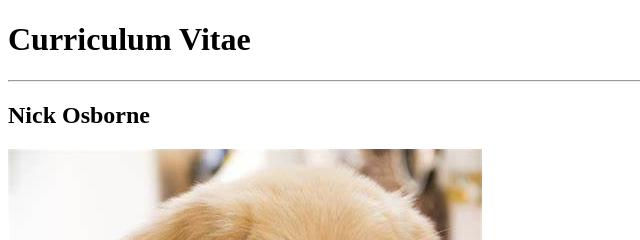
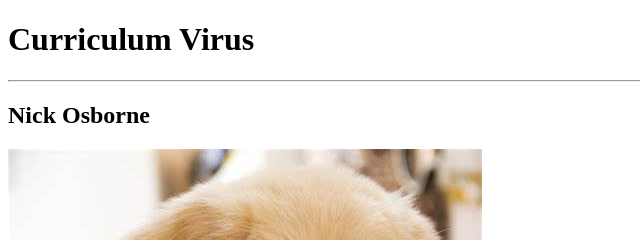
Before and after one commit to wmnick1405/html-portfolio, a plain HTML site: page index.html in a window 1280 px wide. Shown: the top 240 px of the page, 0-640 px from the left. Drawn offline with Linux system fonts and the light colour scheme.

Commit message:
Update index.html with word

```diff
--- a/index.html
+++ b/index.html
@@ -6,7 +6,7 @@
     <title>My Curfriculum Vitae</title>
 </head>
 <body>
-    <h1>Curriculum Vitae</h1>
+    <h1>Curriculum Virus</h1>
     <hr>
     <p></p>
     <h2>Nick Osborne</h2>
```
